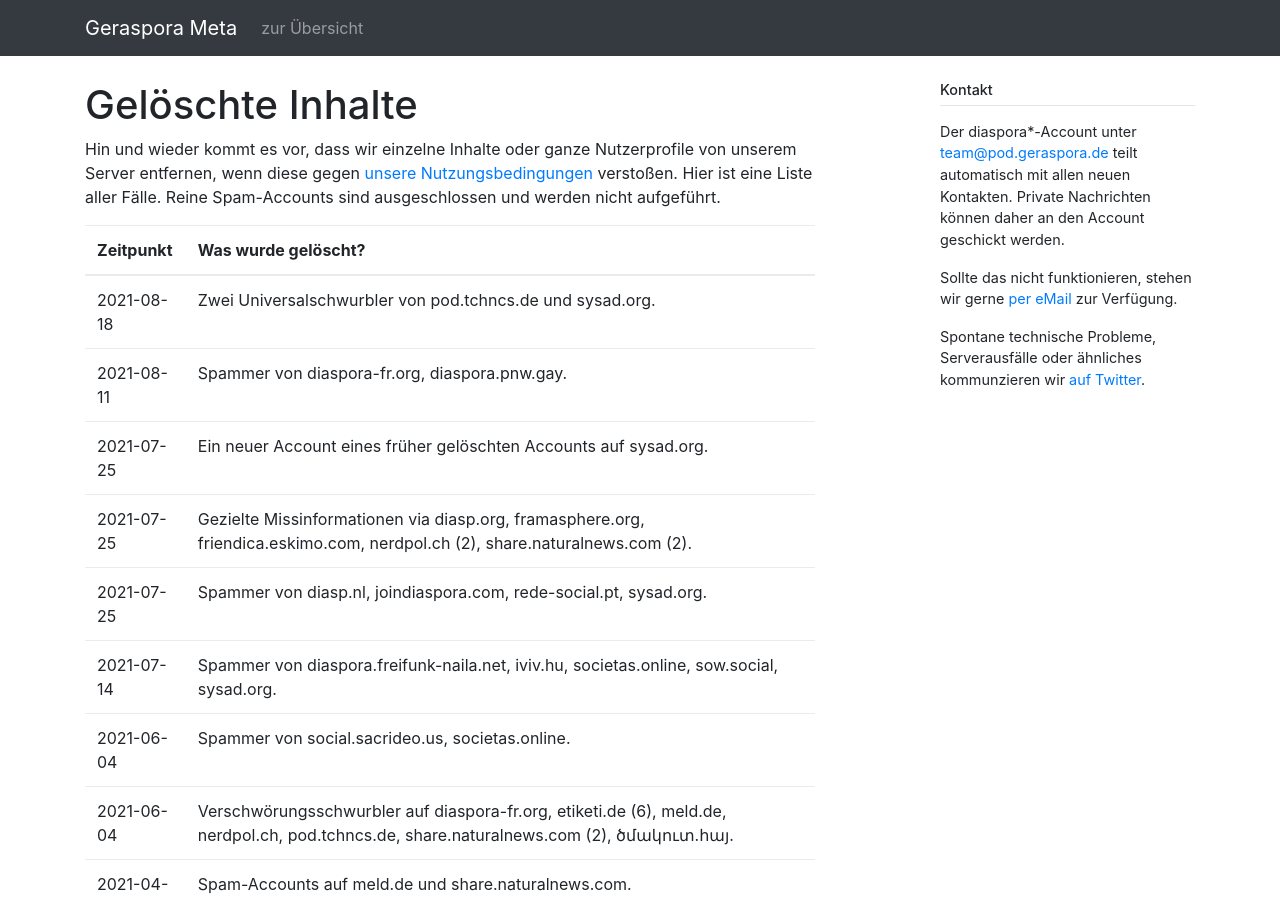
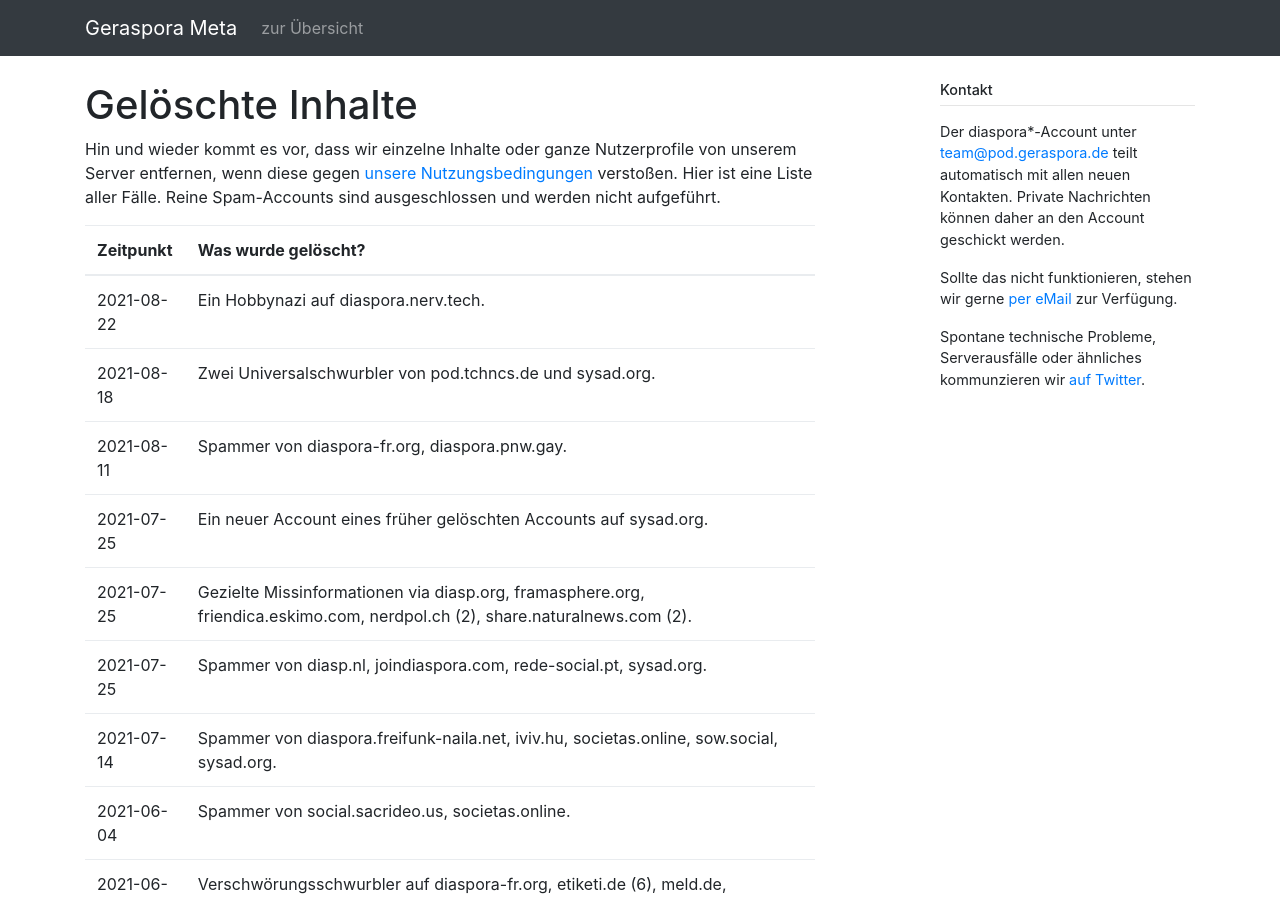
Before and after one commit to geraspora/meta, a Jekyll site: the page built from pod/deleted_contents.md, in a window 1280 px wide and 900 px high. Built offline with Jekyll 4.4.1, drawn with Linux system fonts in a browser that asks for light colours.

Commit message:
oops I did it again!

```diff
--- a/pod/deleted_contents.md
+++ b/pod/deleted_contents.md
@@ -8,6 +8,7 @@ Hin und wieder kommt es vor, dass wir einzelne Inhalte oder ganze Nutzerprofile
 
 | Zeitpunkt  | Was wurde gelöscht?                                                                                                                                                                                                                                                                                                                                                                                                                                                                                                                                                                                                                                                                                                                                                                                                                                                                                                                                                       |
 | ---------- | ------------------------------------------------------------------------------------------------------------------------------------------------------------------------------------------------------------------------------------------------------------------------------------------------------------------------------------------------------------------------------------------------------------------------------------------------------------------------------------------------------------------------------------------------------------------------------------------------------------------------------------------------------------------------------------------------------------------------------------------------------------------------------------------------------------------------------------------------------------------------------------------------------------------------------------------------------------------------- |
+| 2021-08-22 | Ein Hobbynazi auf diaspora.nerv.tech.                                                                                                                                                                                                                                                                                                                                                                                                                                                                                                                                                                                                                                                                                                                                                                                                                                                                                                                                     |
 | 2021-08-18 | Zwei Universalschwurbler von pod.tchncs.de und sysad.org.                                                                                                                                                                                                                                                                                                                                                                                                                                                                                                                                                                                                                                                                                                                                                                                                                                                                                                                 |
 | 2021-08-11 | Spammer von diaspora-fr.org, diaspora.pnw.gay.                                                                                                                                                                                                                                                                                                                                                                                                                                                                                                                                                                                                                                                                                                                                                                                                                                                                                                                            |
 | 2021-07-25 | Ein neuer Account eines früher gelöschten Accounts auf sysad.org.                                                                                                                                                                                                                                                                                                                                                                                                                                                                                                                                                                                                                                                                                                                                                                                                                                                                                                         |
```
